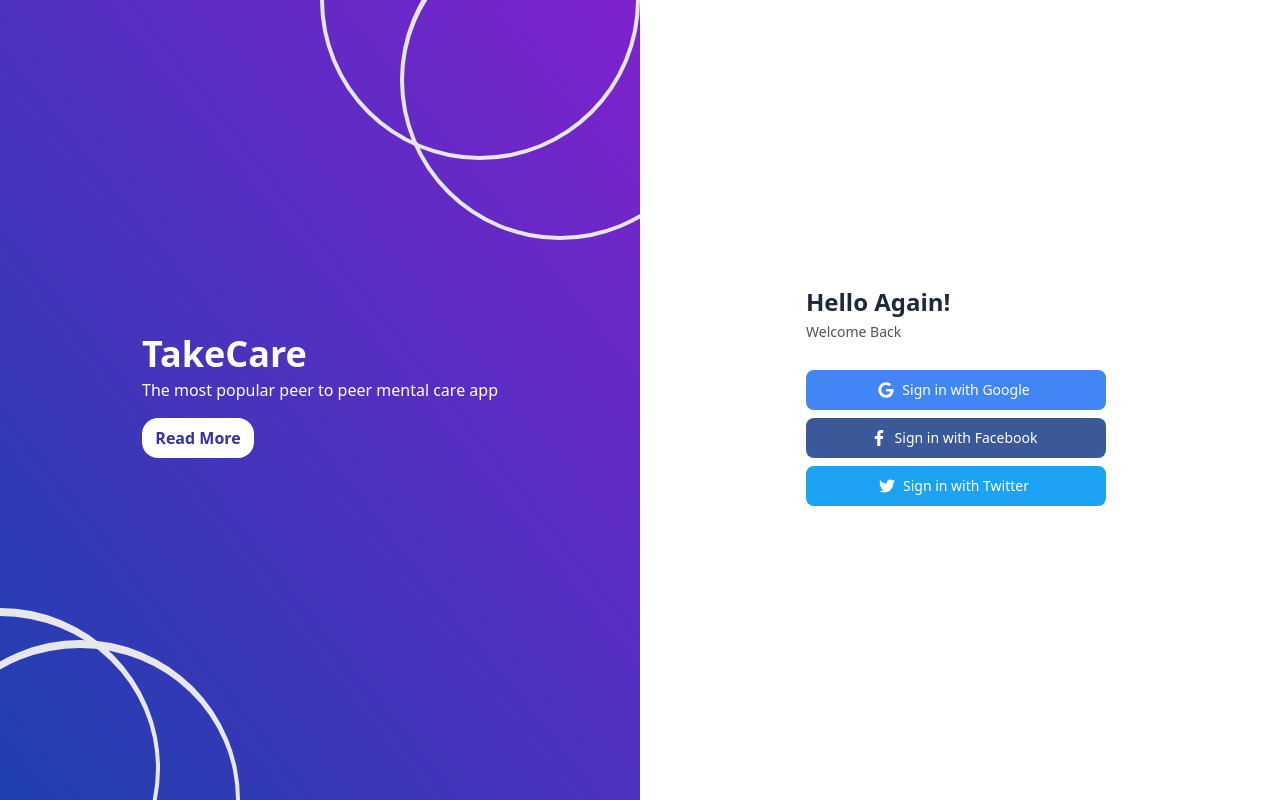
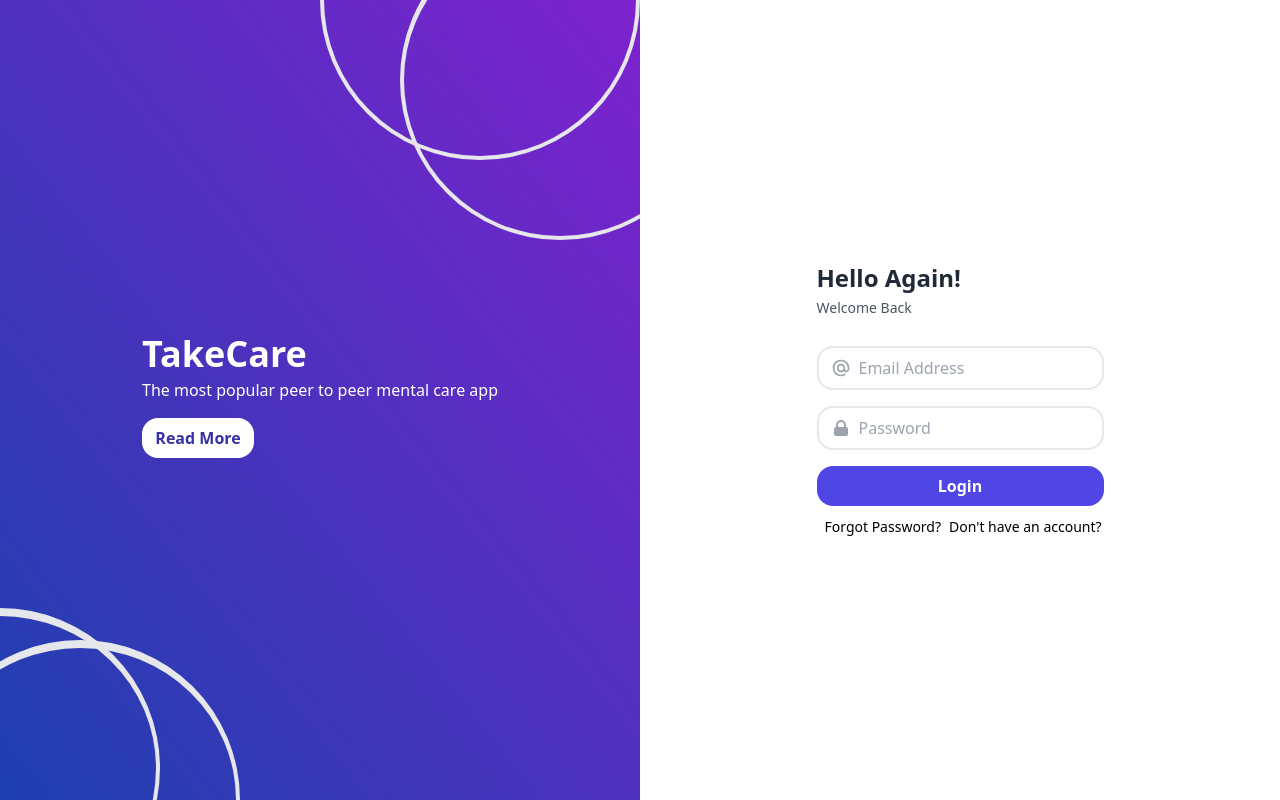
Before and after one commit to abhinandanwadwa/stream-hackathon, a React (Create React App) app in the folder client/: page /login in a window 1280 px wide. Built offline with nearby package versions, Linux system fonts and the light colour scheme.

Commit message:
Login and Signup page redesign

```diff
--- a/client/src/App.js
+++ b/client/src/App.js
@@ -1,7 +1,7 @@
 import './App.css';
 import { BrowserRouter, Routes, Route } from "react-router-dom";
 import Login from './components/Login/Login';
-// import Signup from './components/Signup/Signup';
+import Signup from './components/Signup/Signup';
 
 function App() {
   return (
@@ -9,7 +9,7 @@ function App() {
     <BrowserRouter>
       <Routes>
         <Route path="/login" element={<Login />} />
-        {/* <Route path="/register" element={<Signup />} /> */}
+        <Route path="/register" element={<Signup />} />
       </Routes>
     </BrowserRouter>
     </div>
--- a/client/src/components/Login/Login.jsx
+++ b/client/src/components/Login/Login.jsx
@@ -1,6 +1,11 @@
-import React from 'react'
+import React, { useState } from 'react'
+import { Link } from 'react-router-dom';
 
 const Login = () => {
+    const [email, setEmail] = useState("");
+    const [password, setPassword] = useState("");
+    const [fName, setFName] = useState("");
+    const [lName, setLName] = useState("");
   return (
     <>
         <div className="h-screen md:flex">
@@ -17,21 +22,29 @@ const Login = () => {
                 <div className="absolute -top-20 -right-20 w-80 h-80 border-4 rounded-full border-opacity-30 border-t-8"></div>
             </div>
             <div className="flex md:w-1/2 justify-center py-10 items-center bg-white">
-                <form className="bg-white flex flex-col">
+                <form className="bg-white">
                     <h1 className="text-gray-800 font-bold text-2xl mb-1">Hello Again!</h1>
                     <p className="text-sm font-normal text-gray-600 mb-7">Welcome Back</p>
-                    <button type="button" class="text-white bg-[#4285F4] hover:bg-[#4285F4]/90 focus:ring-4 focus:outline-none focus:ring-[#4285F4]/50 font-medium rounded-lg text-sm px-5 py-2.5 text-center inline-flex items-center dark:focus:ring-[#4285F4]/55 mr-2 mb-2 justify-center">
-                        <svg class="mr-2 -ml-1 w-4 h-4" aria-hidden="true" focusable="false" data-prefix="fab" data-icon="google" role="img" xmlns="http://www.w3.org/2000/svg" viewBox="0 0 488 512"><path fill="currentColor" d="M488 261.8C488 403.3 391.1 504 248 504 110.8 504 0 393.2 0 256S110.8 8 248 8c66.8 0 123 24.5 166.3 64.9l-67.5 64.9C258.5 52.6 94.3 116.6 94.3 256c0 86.5 69.1 156.6 153.7 156.6 98.2 0 135-70.4 140.8-106.9H248v-85.3h236.1c2.3 12.7 3.9 24.9 3.9 41.4z"></path></svg>
-                        Sign in with Google
-                    </button>
-                    <button type="button" class="text-white bg-[#3b5998] hover:bg-[#3b5998]/90 focus:ring-4 focus:outline-none focus:ring-[#3b5998]/50 font-medium rounded-lg text-sm px-5 py-2.5 text-center inline-flex items-center dark:focus:ring-[#3b5998]/55 mr-2 mb-2 w-[300px] justify-center">
-                        <svg class="mr-2 -ml-1 w-4 h-4" aria-hidden="true" focusable="false" data-prefix="fab" data-icon="facebook-f" role="img" xmlns="http://www.w3.org/2000/svg" viewBox="0 0 320 512"><path fill="currentColor" d="M279.1 288l14.22-92.66h-88.91v-60.13c0-25.35 12.42-50.06 52.24-50.06h40.42V6.26S260.4 0 225.4 0c-73.22 0-121.1 44.38-121.1 124.7v70.62H22.89V288h81.39v224h100.2V288z"></path></svg>
-                        Sign in with Facebook
-                    </button>
-                    <button type="button" class="text-white bg-[#1da1f2] hover:bg-[#1da1f2]/90 focus:ring-4 focus:outline-none focus:ring-[#1da1f2]/50 font-medium rounded-lg text-sm px-5 py-2.5 text-center inline-flex items-center dark:focus:ring-[#1da1f2]/55 mr-2 mb-2 justify-center">
-                        <svg class="mr-2 -ml-1 w-4 h-4" aria-hidden="true" focusable="false" data-prefix="fab" data-icon="twitter" role="img" xmlns="http://www.w3.org/2000/svg" viewBox="0 0 512 512"><path fill="currentColor" d="M459.4 151.7c.325 4.548 .325 9.097 .325 13.65 0 138.7-105.6 298.6-298.6 298.6-59.45 0-114.7-17.22-161.1-47.11 8.447 .974 16.57 1.299 25.34 1.299 49.06 0 94.21-16.57 130.3-44.83-46.13-.975-84.79-31.19-98.11-72.77 6.498 .974 12.99 1.624 19.82 1.624 9.421 0 18.84-1.3 27.61-3.573-48.08-9.747-84.14-51.98-84.14-102.1v-1.299c13.97 7.797 30.21 12.67 47.43 13.32-28.26-18.84-46.78-51.01-46.78-87.39 0-19.49 5.197-37.36 14.29-52.95 51.65 63.67 129.3 105.3 216.4 109.8-1.624-7.797-2.599-15.92-2.599-24.04 0-57.83 46.78-104.9 104.9-104.9 30.21 0 57.5 12.67 76.67 33.14 23.72-4.548 46.46-13.32 66.6-25.34-7.798 24.37-24.37 44.83-46.13 57.83 21.12-2.273 41.58-8.122 60.43-16.24-14.29 20.79-32.16 39.31-52.63 54.25z"></path></svg>
-                        Sign in with Twitter
-                    </button>
+                    <div className="flex items-center border-2 py-2 px-3 rounded-2xl mb-4">
+                        <svg xmlns="http://www.w3.org/2000/svg" className="h-5 w-5 text-gray-400" fill="none"
+                            viewBox="0 0 24 24" stroke="currentColor">
+                            <path stroke-linecap="round" stroke-linejoin="round" stroke-width="2"
+                                d="M16 12a4 4 0 10-8 0 4 4 0 008 0zm0 0v1.5a2.5 2.5 0 005 0V12a9 9 0 10-9 9m4.5-1.206a8.959 8.959 0 01-4.5 1.207" />
+                        </svg>
+                        <input value={email} onChange={(e) => setEmail(e.target.value)} className="pl-2 outline-none border-none" type="text" name="email" id="email" placeholder="Email Address" />
+                    </div>
+                    <div className="flex items-center border-2 py-2 px-3 rounded-2xl">
+                        <svg xmlns="http://www.w3.org/2000/svg" className="h-5 w-5 text-gray-400" viewBox="0 0 20 20"
+                            fill="currentColor">
+                            <path fill-rule="evenodd"
+                                d="M5 9V7a5 5 0 0110 0v2a2 2 0 012 2v5a2 2 0 01-2 2H5a2 2 0 01-2-2v-5a2 2 0 012-2zm8-2v2H7V7a3 3 0 016 0z"
+                                clip-rule="evenodd" />
+                        </svg>
+                        <input value={password} onChange={(e) => setPassword(e.target.value)} className="pl-2 outline-none border-none" type="password" name="password" id="password" placeholder="Password" />
+                    </div>
+                    <button type="submit" className="block w-full bg-indigo-600 mt-4 py-2 rounded-2xl text-white font-semibold mb-2">Login</button>
+                    <span className="text-sm ml-2 hover:text-blue-500 cursor-pointer">Forgot Password?</span>
+                    <Link to={'/register'} className="text-sm ml-2 hover:text-blue-500 cursor-pointer">Don't have an account?</Link>
                 </form>
             </div>
         </div>
--- a/client/src/components/Signup/Signup.jsx
+++ b/client/src/components/Signup/Signup.jsx
@@ -4,7 +4,8 @@ import { Link } from 'react-router-dom';
 const Signup = () => {
     const [email, setEmail] = useState("");
     const [password, setPassword] = useState("");
-    const [fullName, setFullName] = useState("");
+    const [fName, setFName] = useState("");
+    const [lName, setLName] = useState("");
   return (
     <>
         <div className="h-screen md:flex">
@@ -30,16 +31,16 @@ const Signup = () => {
                             <path fill-rule="evenodd" d="M10 9a3 3 0 100-6 3 3 0 000 6zm-7 9a7 7 0 1114 0H3z"
                                 clip-rule="evenodd" />
                         </svg>
-                        <input value={fullName} onChange={(e) => setFullName(e.target.value)} className="pl-2 outline-none border-none" type="text" name="fullname" id="fullname" placeholder="Full name" />
+                        <input value={fName} onChange={(e) => setFName(e.target.value)} className="pl-2 outline-none border-none" type="text" name="fname" id="fname" placeholder="First name" />
                     </div>
-                        <div className="flex items-center border-2 py-2 px-3 rounded-2xl mb-4">
-                            <svg xmlns="http://www.w3.org/2000/svg" className="h-5 w-5 text-gray-400" fill="none"
-                                viewBox="0 0 24 24" stroke="currentColor">
-                                <path stroke-linecap="round" stroke-linejoin="round" stroke-width="2"
-                                    d="M12 11c0 3.517-1.009 6.799-2.753 9.571m-3.44-2.04l.054-.09A13.916 13.916 0 008 11a4 4 0 118 0c0 1.017-.07 2.019-.203 3m-2.118 6.844A21.88 21.88 0 0015.171 17m3.839 1.132c.645-2.266.99-4.659.99-7.132A8 8 0 008 4.07M3 15.364c.64-1.319 1-2.8 1-4.364 0-1.457.39-2.823 1.07-4" />
-                            </svg>
-                            <input className="pl-2 outline-none border-none" type="text" name="username" id="username" placeholder="Username" />
-                        </div>
+                    <div className="flex items-center border-2 py-2 px-3 rounded-2xl mb-4">
+                        <svg xmlns="http://www.w3.org/2000/svg" className="h-5 w-5 text-gray-400" viewBox="0 0 20 20"
+                            fill="currentColor">
+                            <path fill-rule="evenodd" d="M10 9a3 3 0 100-6 3 3 0 000 6zm-7 9a7 7 0 1114 0H3z"
+                                clip-rule="evenodd" />
+                        </svg>
+                        <input value={lName} onChange={(e) => setLName(e.target.value)} className="pl-2 outline-none border-none" type="text" name="lname" id="lname" placeholder="Last name" />
+                    </div>
                         <div className="flex items-center border-2 py-2 px-3 rounded-2xl mb-4">
                             <svg xmlns="http://www.w3.org/2000/svg" className="h-5 w-5 text-gray-400" fill="none"
                                 viewBox="0 0 24 24" stroke="currentColor">
@@ -57,7 +58,7 @@ const Signup = () => {
                                 </svg>
                                 <input value={password} onChange={(e) => setPassword(e.target.value)} className="pl-2 outline-none border-none" type="password" name="password" id="password" placeholder="Password" />
                             </div>
-                        <button type="submit" className="block w-full bg-indigo-600 mt-4 py-2 rounded-2xl text-white font-semibold mb-2">Register</button>
+                        <button type="submit" className="block w-[300px] bg-indigo-600 mt-4 py-2 rounded-2xl text-white font-semibold mb-2">Register</button>
                         <Link to={'/login'} className="text-sm ml-2 hover:text-blue-500 cursor-pointer">Already Have an account?</Link>
                 </form>
             </div>
```
